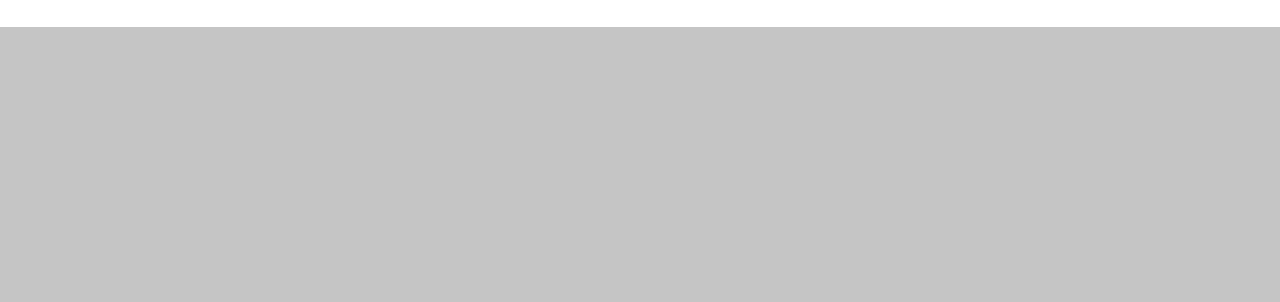
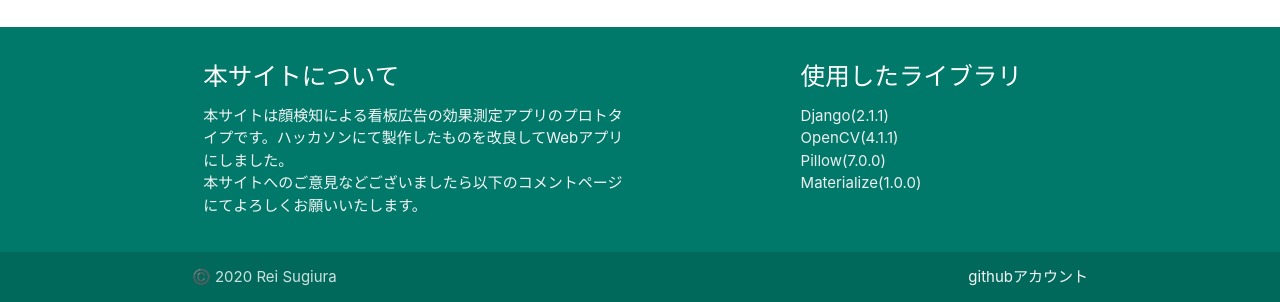
Before and after one commit to reibomaru/face_counter, a Django app: page / in a window 1280 px wide. Shown: the part 1125-1427 px from the top of the page. Before the commit the page ends 1152 px from the top, so only its background shows below. Run offline with Django 3.2, Linux system fonts and the light colour scheme.

Commit message:
フッターを追加した

```diff
--- a/face_count/static/face_count/style.css
+++ b/face_count/static/face_count/style.css
@@ -1,4 +1,10 @@
 .header{
+    font-size: 18px;
+    color: white;
+    text-align: center;
+}
+
+.footer{
     font-size: 18px;
     color: white;
     text-align: center;
--- a/templates/face_count/base.html
+++ b/templates/face_count/base.html
@@ -25,5 +25,60 @@
     {% block content %}
     {% endblock %}
 </body>
-
+        <footer class="page-footer teal darken-2">
+            <div class="container">
+                <div class="row">
+                    <div class="col l6 s12">
+                        <h5 class="white-text">本サイトについて</h5>
+                        <p class="grey-text text-lighten-4">
+                            本サイトは顔検知による看板広告の効果測定アプリのプロトタイプです。ハッカソンにて製作したものを改良してWebアプリにしました。<br>
+                            本サイトへのご意見などございましたら以下のコメントページにてよろしくお願いいたします。
+                        </p>
+                    </div>
+                    <div class="col l4 offset-l2 s12">
+                        <h5 class="white-text">使用したライブラリ</h5>
+                        <ul>
+                            <li>
+                                <a
+                                  class="grey-text text-lighten-3"
+                                  href="https://www.djangoproject.com/"
+                                  target="_blank"
+                                  rel="noopener noreferrer"
+                                >Django(2.1.1)</a>
+                            </li>
+                            <li>
+                                <a
+                                  class="grey-text text-lighten-3"
+                                  href="https://opencv.org/"
+                                  target="_blank"
+                                  rel="noopener noreferrer"
+                                >OpenCV(4.1.1)</a>
+                            </li>
+                            <li>
+                                <a
+                                  class="grey-text text-lighten-3"
+                                  href="https://pillow.readthedocs.io/en/stable/#"
+                                  target="_blank"
+                                  rel="noopener noreferrer"
+                                >Pillow(7.0.0)</a>
+                            </li>
+                            <li>
+                                <a
+                                  class="grey-text text-lighten-3"
+                                  href="https://materializecss.com/"
+                                  target="_blank"
+                                  rel="noopener noreferrer"
+                                >Materialize(1.0.0)</a>
+                            </li>
+                        </ul>
+                    </div>
+                </div>
+            </div>
+            <div class="footer-copyright teal darken-3">
+                <div class="container">
+                    ©️ 2020 Rei Sugiura
+                    <a class="grey-text text-lighten-4 right" href="https://github.com/reibomaru" target="_blank" rel="noopener noreferrer">githubアカウント</a>
+                </div>
+            </div>
+        </footer>
 </html>
```
